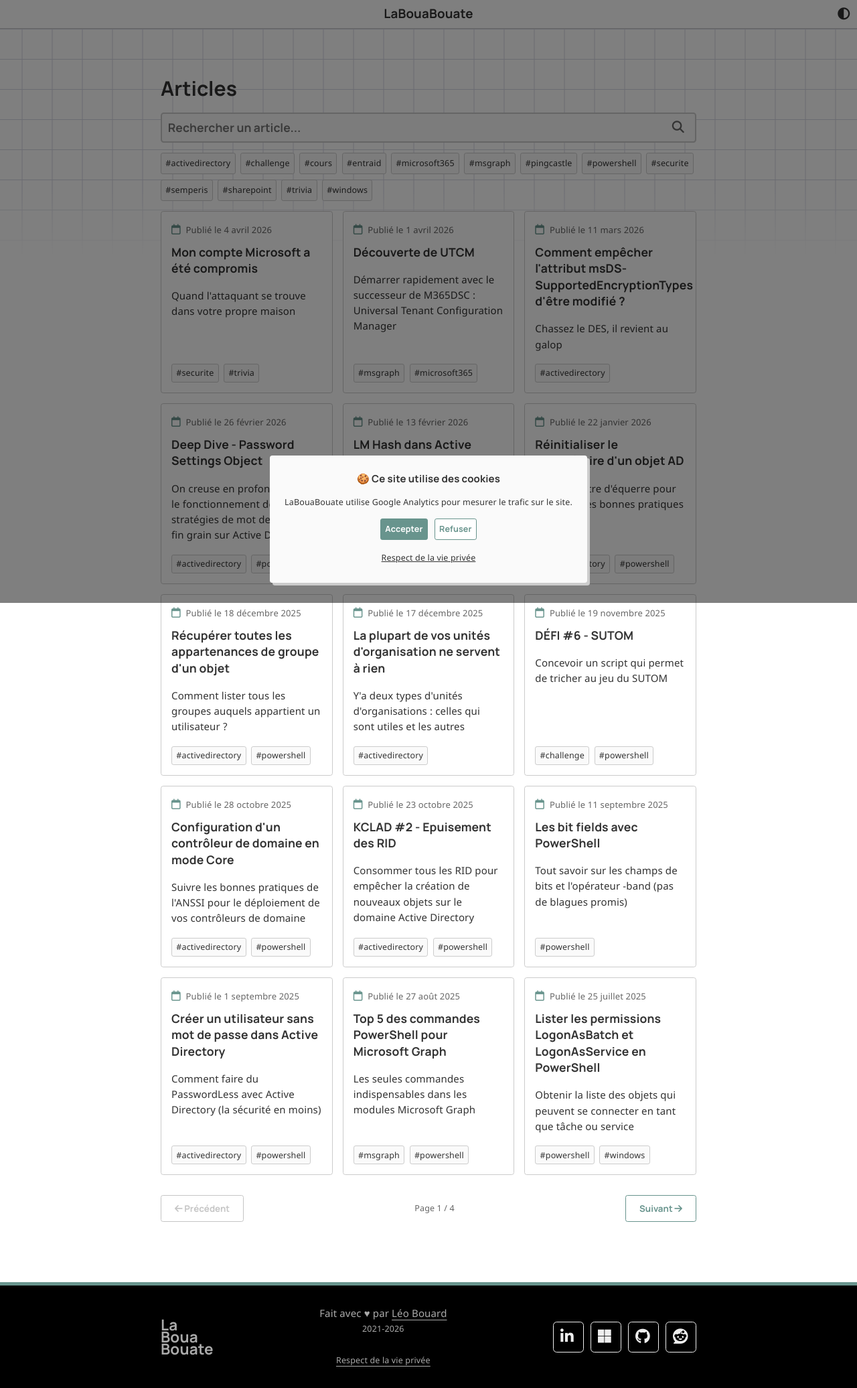
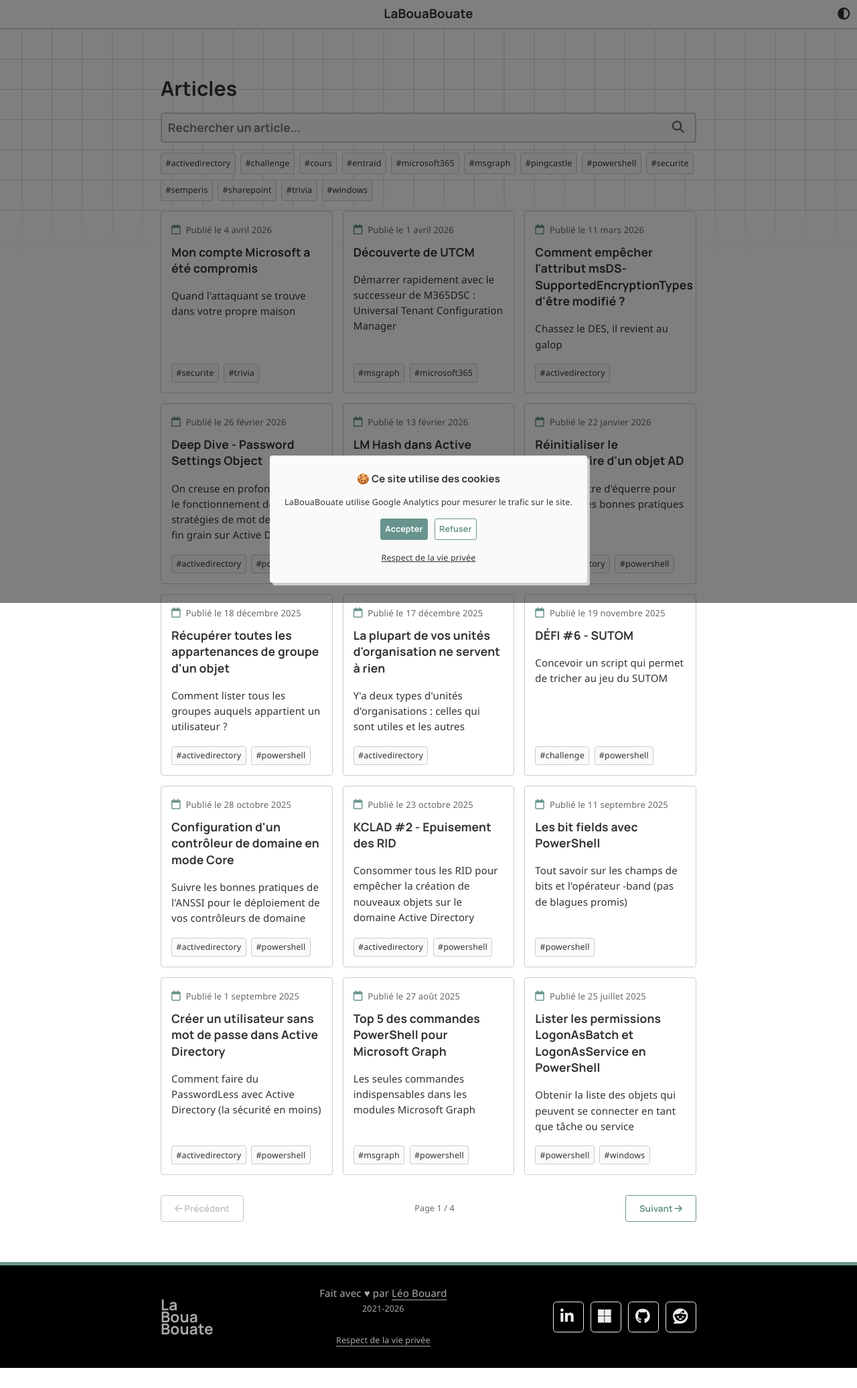
Before and after one commit to leobouard/leobouard.github.io, a Jekyll site: the page built from _pages/blog.html, in a window 1280 px wide. Shown: the whole page at 67% size. Built offline with Jekyll 4.4.1, drawn with Linux system fonts in a browser that asks for light colours; nearby versions of some CDN libraries; some web fonts are replaced; after the commit the page ends 2042 px from its top, so only the background shows below that.

Commit message:
Update paginator.scss

```diff
--- a/_sass/paginator.scss
+++ b/_sass/paginator.scss
@@ -3,7 +3,7 @@
     align-items: center;
     justify-content: space-between;
     gap: 1em;
-    margin: 2em 0;
+    margin-top: 2em;
 }
 
 .paginator small {
```
